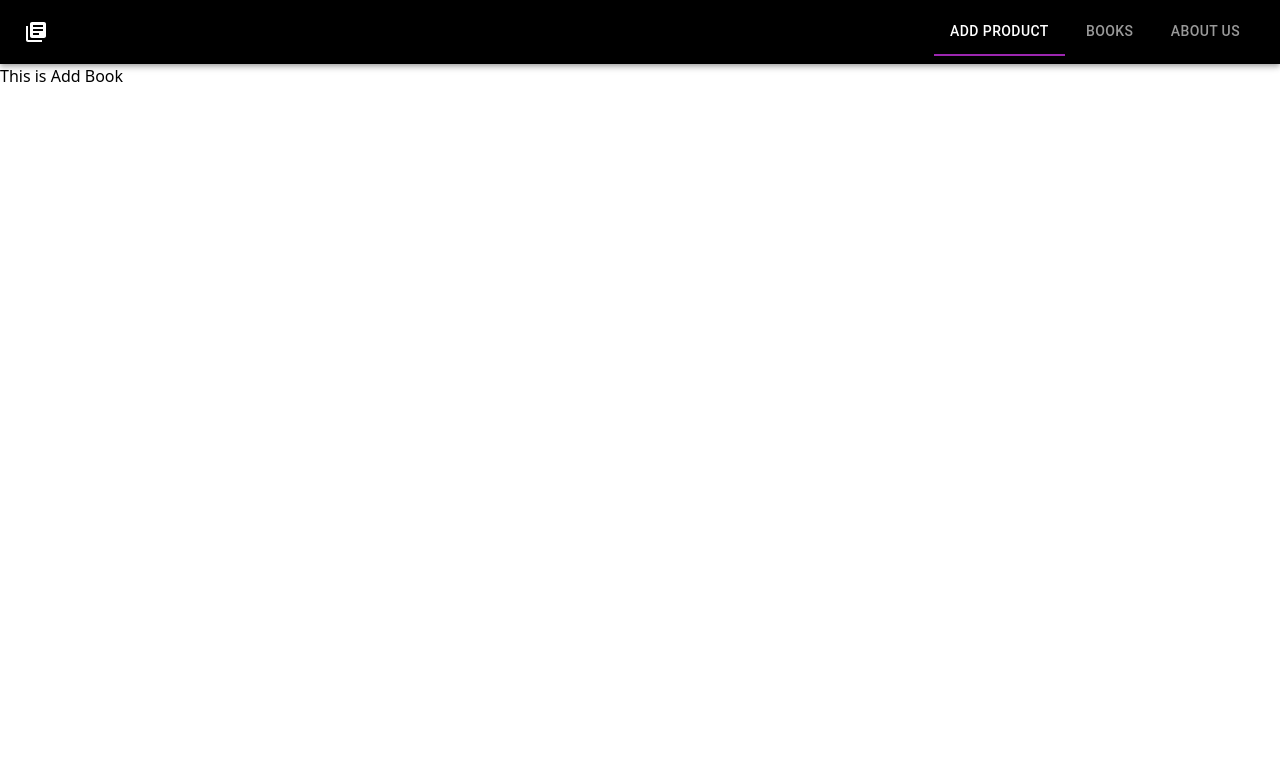
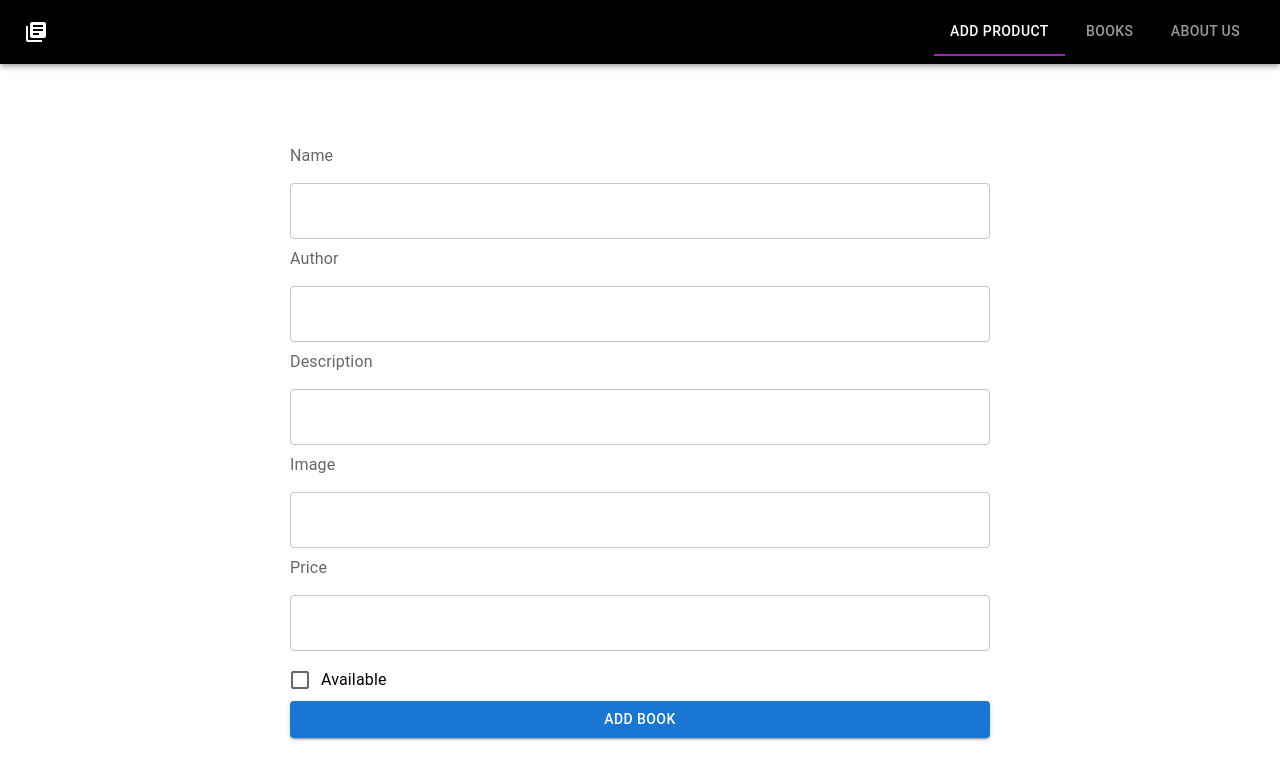
Before and after one commit to manascb1344/Book-Store, a React (Vite) app in the folder frontend/: page /add in a window 1280 px wide. Shown: the top 780 px of the page. Built offline with nearby package versions, Linux system fonts and the light colour scheme.

Commit message:
Done with Add Book Feature

```diff
--- a/frontend/package.json
+++ b/frontend/package.json
@@ -12,6 +12,8 @@
   "dependencies": {
     "@emotion/react": "^11.11.3",
     "@emotion/styled": "^11.11.0",
+    "@heroicons/react": "^2.1.1",
+    "@material-tailwind/react": "^2.1.8",
     "@mui/icons-material": "^5.15.3",
     "@mui/material": "^5.15.3",
     "axios": "^1.6.5",
@@ -19,7 +21,8 @@
     "react": "^18.2.0",
     "react-bootstrap": "^2.9.2",
     "react-dom": "^18.2.0",
-    "react-router-dom": "^6.21.1"
+    "react-router-dom": "^6.21.1",
+    "use-react-countries": "^1.1.0"
   },
   "devDependencies": {
     "@types/react": "^18.2.43",
--- a/frontend/src/components/AddBook.jsx
+++ b/frontend/src/components/AddBook.jsx
@@ -1,9 +1,95 @@
-import React from 'react'
+import { React, useState } from "react";
+import { FormLabel, TextField, Box, Button, FormControlLabel, Checkbox } from "@mui/material";
+import { useNavigate } from "react-router-dom";
+import axios from "axios";
 
 const AddBook = () => {
+	const history = useNavigate();
+	const [inputs, setInputs] = useState({
+		name: "",
+		description: "",
+		price: "",
+		author: "",
+		image: "",
+	});
+
+	const [checked, setChecked] = useState(false);
+
+	const handleChange = (e) => {
+		setInputs((prev) => ({
+			...prev,
+			[e.target.name]: e.target.value,
+		}));
+	};
+
+	const handleSubmit = (e) => {
+		e.preventDefault();
+		sendRequest().then(() => history("/books"));
+	};
+
+	const sendRequest = async () => {
+		await axios
+			.post("http://localhost:5000/books", {
+				name: String(inputs.name),
+				author: String(inputs.author),
+				description: String(inputs.description),
+				price: Number(inputs.price),
+				image: String(inputs.image),
+				available: Boolean(checked),
+			})
+			.then((res) => res.data);
+	};
+
 	return (
-		<div>This is Add Book</div>
-	)
-}
+		<div>
+			<form onSubmit={handleSubmit}>
+				<Box
+					display="flex"
+					flexDirection="column"
+					justifyContent={"center"}
+					maxWidth={700}
+					alignContent={"center"}
+					alignSelf={"center"}
+					marginRight={"auto"}
+					marginLeft={"auto"}
+					marginTop={10}
+				>
+					<FormLabel>Name</FormLabel>
+					<TextField value={inputs.name} onChange={handleChange} margin="normal" fullWidth="outlined" name="name" />
+					<FormLabel>Author</FormLabel>
+					<TextField value={inputs.author} onChange={handleChange} margin="normal" fullWidth="outlined" name="author" />
+					<FormLabel>Description</FormLabel>
+					<TextField value={inputs.description} onChange={handleChange} margin="normal" fullWidth="outlined" name="description" />
+					<FormLabel>Image</FormLabel>
+					<TextField value={inputs.image} onChange={handleChange} margin="normal" fullWidth="outlined" name="image" />
+					<FormLabel>Price</FormLabel>
+					<TextField
+						value={inputs.price}
+						onChange={handleChange}
+						type="number"
+						margin="normal"
+						fullWidth="outlined"
+						name="price"
+					/>
+					<FormControlLabel
+						control={
+							<Checkbox
+								checked={checked}
+								onChange={() => {
+									setChecked(!checked);
+								}}
+							/>
+						}
+						label="Available"
+					/>
 
-export default AddBook
+					<Button type="submit" variant="contained">
+						Add Book
+					</Button>
+				</Box>
+			</form>
+		</div>
+	);
+};
+
+export default AddBook;
```
Also changed, not shown: 1 other file (tests, documents, lock files or other folders).
